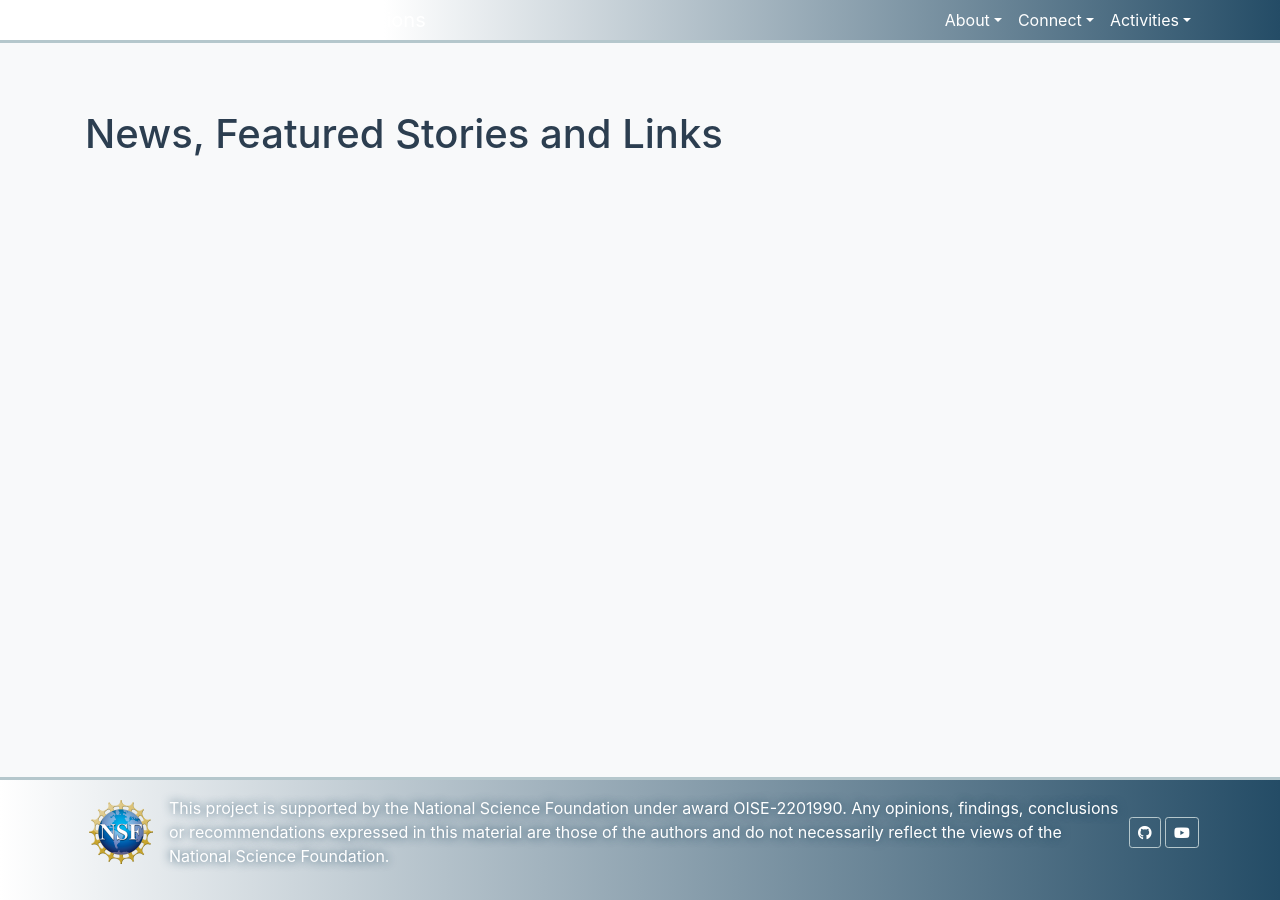
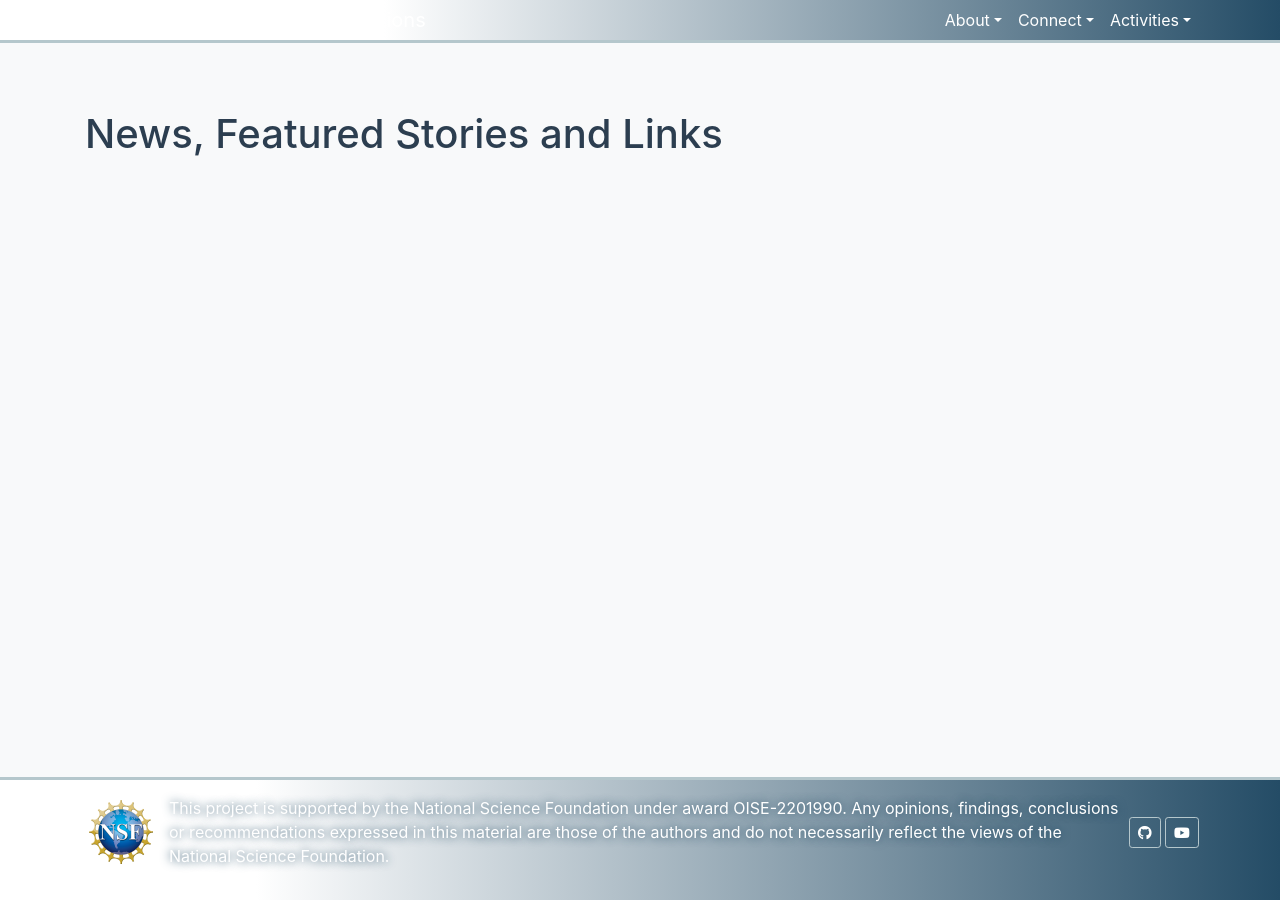
Before and after one commit to research-software-collaborations/research-software-collaborations.github.io, a Jekyll site: the page built from pages/news.md, in a window 1280 px wide. Built offline with Jekyll 4.4.1, drawn with Linux system fonts in a browser that asks for light colours; cached includes are drawn as plain includes.

Commit message:
playing around

```diff
--- a/assets/css/style.scss
+++ b/assets/css/style.scss
@@ -282,16 +282,16 @@ div#container {
 
 .navbar-dark {
   @media (prefers-color-scheme: dark) {
-    @include gradient-x($black, $primary, 0%, 100%);
+    @include gradient-x($black, $primary, 20%, 100%);
   }
 }
 
 .footer-dark {
   @media not print {
-    @include gradient-x($navbar-dark-active-color, $primary, 0%, 100%);
+    @include gradient-x($navbar-dark-active-color, $primary, 20%, 100%);
   }
   @media (prefers-color-scheme: dark) {
-    @include gradient-x($black, $primary, 0%, 100%);
+    @include gradient-x($black, $primary, 20%, 100%);
   }
   border-top-color: $iris-100;
 
--- a/pages/index.html
+++ b/pages/index.html
@@ -26,7 +26,8 @@ Building these research software collaborations is challenging and
 inherently international matching the international nature of the
 experimental undertakings themselves. HSF-India will provide students,
 postdocs and early career personnel significant experience in
-international team science through engagement in a diverse research community.
+international team science through engagement in a diverse research
+community.
 
 The HSF-India network of networks aims to extend the growing
 research software collaborations between physics and computer science
```
